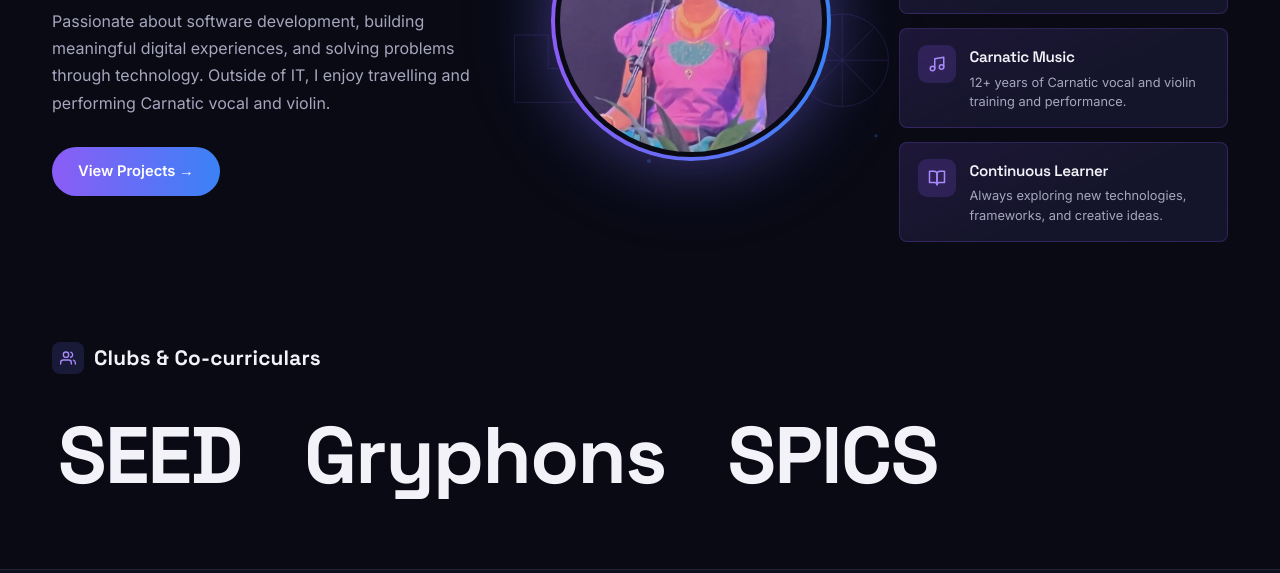
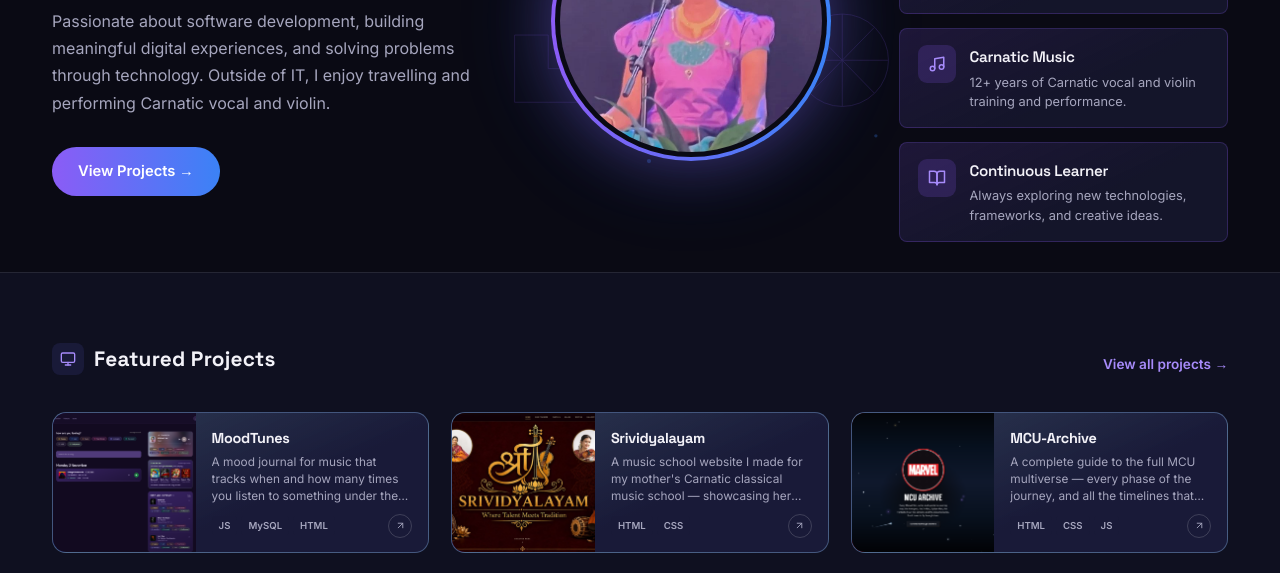
Before and after one commit to sahanasriram19/portfolio-website, a plain HTML site: page index.html in a window 1280 px wide. Shown: the part 340-913 px from the top of the page. Drawn offline with Linux system fonts and the light colour scheme.

Commit message:
edited layout

```diff
--- a/index.html
+++ b/index.html
@@ -77,22 +77,6 @@
   </div>
 </section>
 
-<section class="section reveal" id="clubs">
-  <div class="wrap">
-    <div class="section-head">
-      <div class="section-head-left">
-        <div class="sec-icon"><svg viewBox="0 0 24 24" fill="none" stroke-width="2" stroke-linecap="round" stroke-linejoin="round"><path d="M17 21v-2a4 4 0 0 0-4-4H5a4 4 0 0 0-4 4v2"/><circle cx="9" cy="7" r="4"/><path d="M23 21v-2a4 4 0 0 0-3-3.87"/><path d="M16 3.13a4 4 0 0 1 0 7.75"/></svg></div>
-        <h2>Clubs &amp; Co-curriculars</h2>
-      </div>
-    </div>
-
-    <div class="club-list">
-      <span>SEED</span>
-      <span>Gryphons</span>
-      <span>SPICS</span>
-    </div>
-  </div>
-</section>
 
 <section class="section reveal alt-bg">
   <div class="wrap">
```
